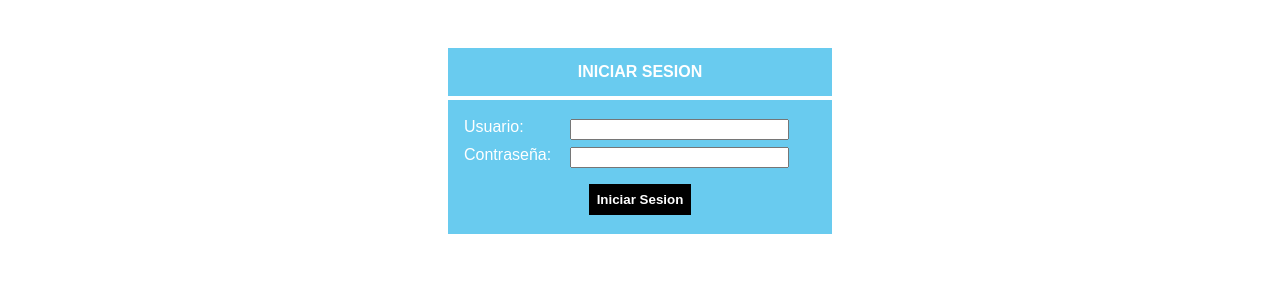
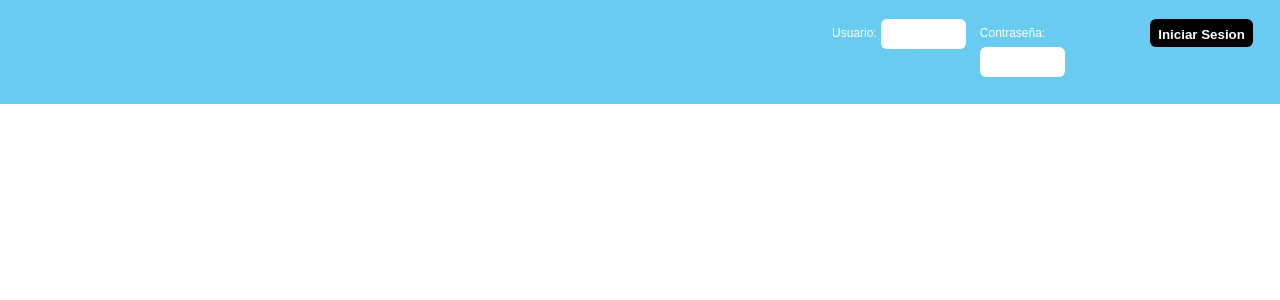
Before and after one commit to amirghin/videoclub, a PHP site: page /login.php in a window 1280 px wide. Shown: the top 300 px of the page. Run offline with PHP 8.4, Linux system fonts and the light colour scheme.

Commit message:
cambiando layout del login

```diff
--- a/css/estilos.css
+++ b/css/estilos.css
@@ -55,8 +55,13 @@ a{
 }
 
 .error{
-	color: #ff0033;
-	padding: 0.3em 0;
+  color: #ff0033;
+  padding: 0.3em 0;
+  display: block;
+  clear: both;
+  text-align: left;
+  font-size: 12px;
+  font-weight: bold;
 }
 
 .filas{
@@ -98,11 +103,12 @@ a{
 
 
 .login_section{
-	width: 30%;
+	width: 100%;
 	margin: 0 auto;
 	background: #69cbef;
 	color: #fff;
-	margin-top: 3em;
+	margin-top: 0;
+	overflow:hidden;
 }
 
 .login_section h1{
@@ -110,28 +116,46 @@ a{
 	text-align: center;
 	color: #fff;
 	font-weight: bold;
-	border-bottom: 4px solid #fff;
 	text-transform: uppercase;
 }
 
-.login{
-    /*float: right;*/
-    padding: 1em;
+.login_section form{
+  overflow: hidden;
+  float: right;
+  width: 35%;
 }
 
+.login{
+    float: none;
+    padding: 1em 0;
+}
+
+
+
 .login .filas{
-	width: 100%;
-	overflow: hidden;
+  width: 33%;
+  float: left;
+  overflow: hidden;
+  clear: none;
 }
 
 .login .filas label{
-	width : 30%;
-	float: left;
+  float: left;
+  padding: 0 4px 0 0;
+  font-size: 12px;
+  line-height: 28px;
 }
 
 .login .filas input{
-	float: left;
-	width: 60%;
+  float: left;
+  width: 55%;
+  border: none;
+  height: 28px;
+  border-radius: 6px;
+}
+
+.login .filas.buttons{
+
 }
 
 .login input.button{
--- a/login.php
+++ b/login.php
@@ -35,7 +35,10 @@ if (isset($_POST['usuario'], $_POST['password'])){
 <body>
 
 	<section class="login_section">
-		<h1>Iniciar Sesion</h1>
+		<div class="">
+			<!--<h1>Iniciar Sesion</h1>	-->
+
+
 			<form method="POST">
 				<fieldset class="login">
 					<div class="filas">
@@ -46,12 +49,14 @@ if (isset($_POST['usuario'], $_POST['password'])){
 				    	<label for="password">Contrase&ntilde;a:</label>
 				    	<input type="password" name="password" id="password" required>
 					</div>
-				<p class="error"><?php echo $message?></p>
-				<div class="filas">
+					<div class="filas buttons">
 				    	<input type="submit" value="Iniciar Sesion" class="button">
 				    </div>
+				    <p class="error"><?php echo $message?></p>
+
 				</fieldset>
 			</form>
+		</div>
 	</section>
 </body>
 
```
Also changed, not shown: 1 other file. Lines whose indentation alone changed are shown as unchanged.
